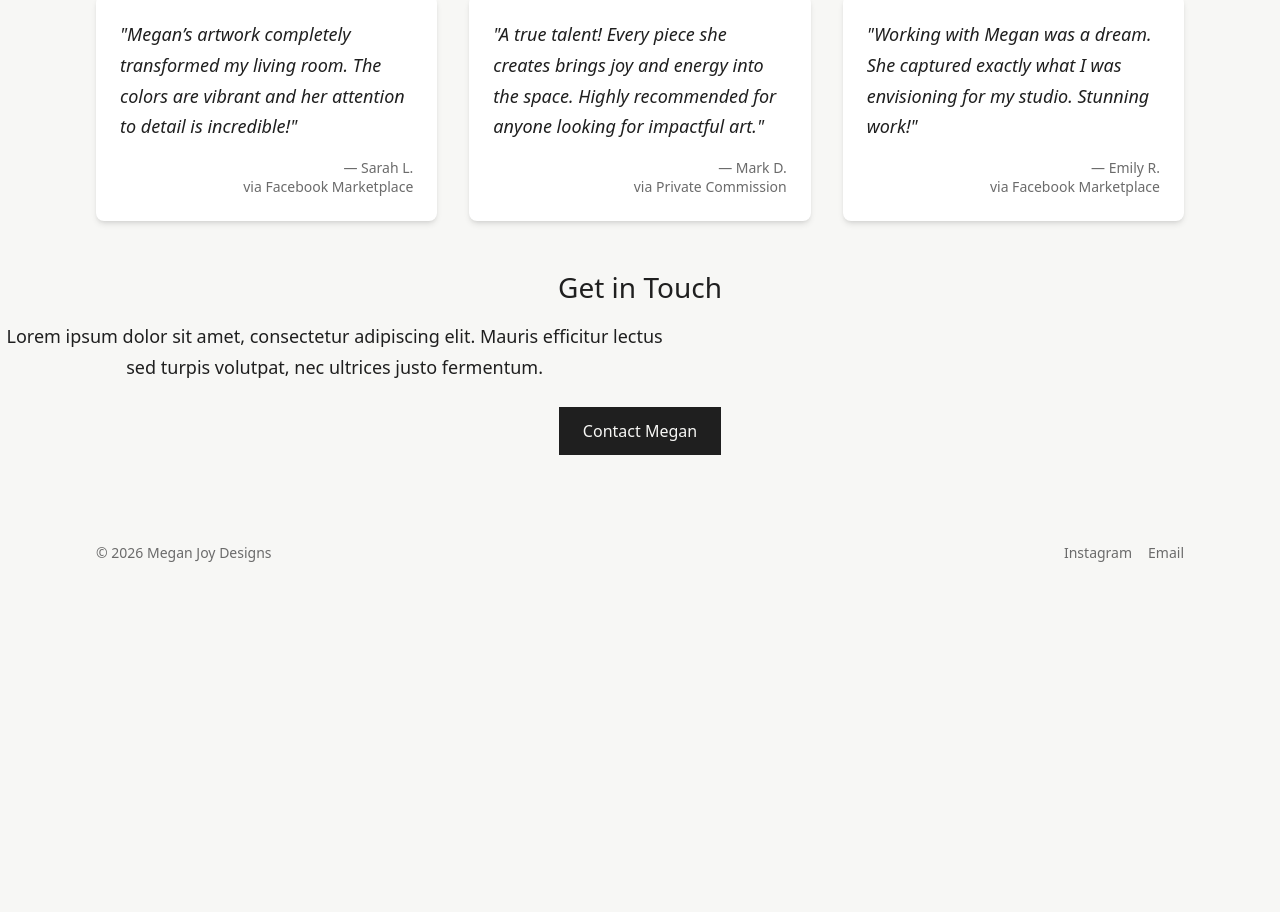
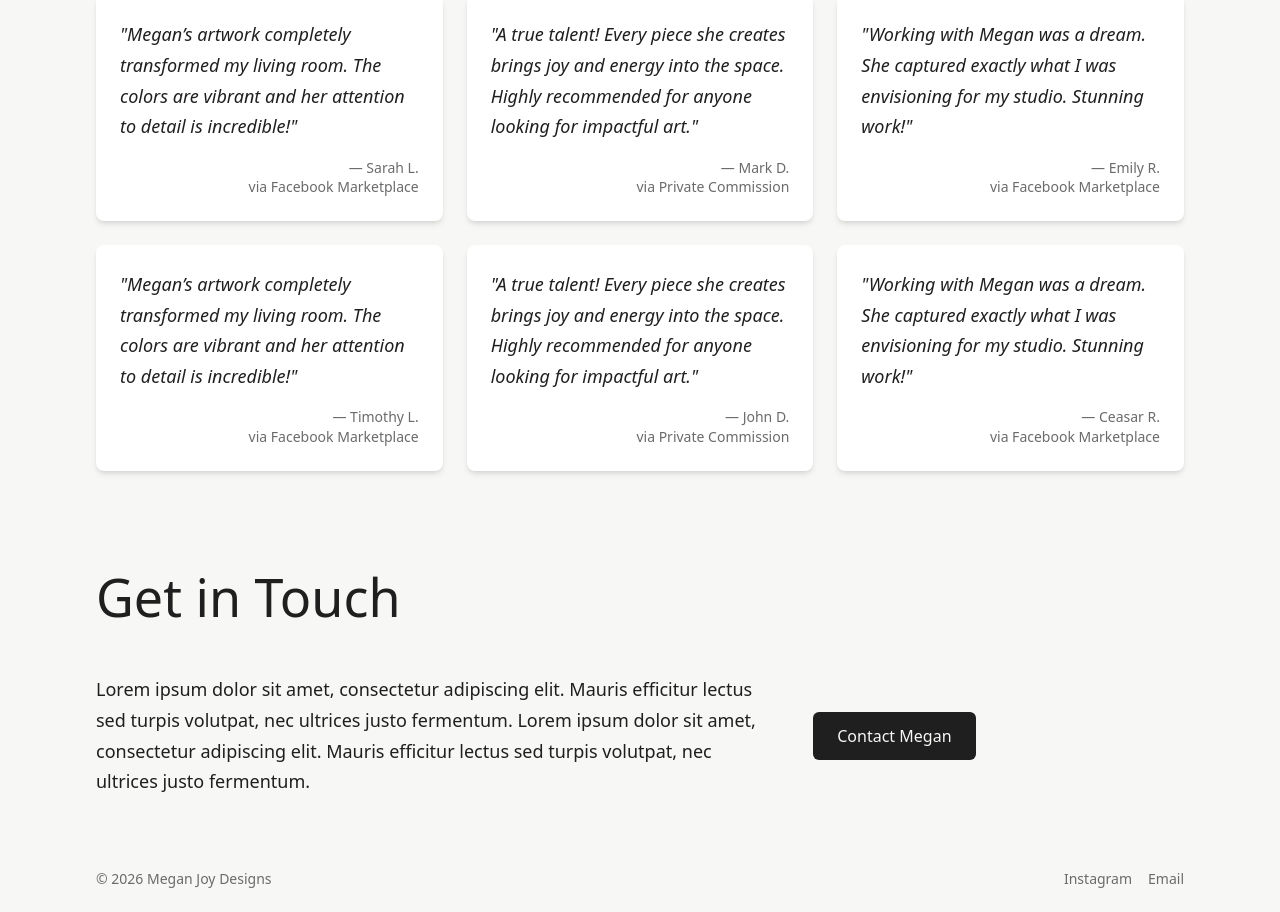
Before and after one commit to casonbrinson-2021/portfolio-showcase-website, a Next.js app: page / in a window 1280 px wide. Shown: the part 1369-2281 px from the top of the page. Before the commit the page ends 1955 px from the top, so only its background shows below. Built offline with nearby package versions, Linux system fonts and the light colour scheme.

Commit message:
did a lot of responsive design work and gallery work

```diff
--- /dev/null
+++ b/app/gallery/page.tsx
@@ -0,0 +1,27 @@
+import GalleryImage from "@/components/GalleryImage";
+
+// List your gallery images here
+const galleryImages = [
+    { slug: "art-1", src: "/art-1.jpeg", alt: "Artwork 1" },
+    { slug: "art-2", src: "/art-2.jpeg", alt: "Artwork 2" },
+    { slug: "art-3", src: "/art-3.jpeg", alt: "Artwork 3" },
+    { slug: "art-4", src: "/art-4.jpeg", alt: "Artwork 4" },
+    { slug: "art-5", src: "/art-5.jpeg", alt: "Artwork 5" },
+];
+
+export default function GalleryPage() {
+    return (
+        <section className="w-full max-w-[2560px] mx-auto py-12 px-24">
+            <div className="grid grid-cols-1 md:grid-cols-2 4xl:grid-cols-3 gap-24">
+                {galleryImages.map((image, index) => (
+                    <GalleryImage
+                        key={index}
+                        src={image.src}
+                        alt={image.alt}
+                        slug={image.slug}
+                    />
+                ))}
+            </div>
+        </section>
+    );
+}
--- a/app/layout.tsx
+++ b/app/layout.tsx
@@ -14,7 +14,7 @@ export default function RootLayout({
 }) {
     return (
         <html lang="en">
-            <body className="antialiased min-h-screen flex flex-col max-w-[1440px] mx-auto">
+            <body className="antialiased min-h-screen flex flex-col">
                 <Header />
                 <main className="flex-1">{children}</main>
                 <Footer />
--- a/app/page.tsx
+++ b/app/page.tsx
@@ -1,12 +1,13 @@
 import Image from "next/image";
 import RotatingArtwork from "@/components/ImageRotator";
+import Link from "next/link";
 
 //TODO:
 // After everything is all polished come back and work on performance like
 // maybe we dont need all the images loaded or even showing if th euser is
 // at the top of the web page
 
-export default function Home() {
+export default function HomePage() {
     return (
         <>
             {/* Hero Image Section */}
@@ -16,7 +17,9 @@ export default function Home() {
                         src="/hero-1.jpeg"
                         alt="Hero Artwork 1"
                         width={2154}
-                        height={1723}
+                        height={3750}
+                        sizes="50vw"
+                        className="w-full h-auto"
                         priority
                     />
                 </div>
@@ -25,15 +28,18 @@ export default function Home() {
                     <Image
                         src="/hero-2.jpeg"
                         alt="Hero Artwork 1"
-                        width={1064}
-                        height={851}
+                        width={2154}
+                        height={3750}
+                        sizes="50vw"
+                        className="w-full h-auto"
                         priority
                     />
                 </div>
             </section>
 
             {/* Info section */}
-            <section className="w-full py-12 px-24 flex justify-between gap-12">
+            {/* Make the title above the other two elements */}
+            <section className="w-full py-12 px-24 flex justify-between gap-12 max-w-[2560px]">
                 <div className="w-1/2 flex flex-col gap-6">
                     <h1 className="text-heading">Art that Brings Joy</h1>
                     <p className="text-paragraph">
@@ -71,10 +77,11 @@ export default function Home() {
             </section>
 
             {/* Testimonials */}
-            <section className="w-full py-12 px-24 flex flex-col gap-12">
+            {/* TODO: instead of just hiding three of them for mobile, make it a side scroll like chat gpt said */}
+            <section className="w-full py-12 px-24 flex flex-col gap-12 max-w-[2560px]">
                 <h2 className="text-heading">What People Are Saying</h2>
 
-                <div className="flex flex-col md:flex-row gap-8 justify-center">
+                <div className="grid grid-cols-1 md:grid-cols-2 lg:grid-cols-3 gap-6">
                     {/* Testimonial 1 */}
                     <div className="flex-1 bg-white shadow-md rounded-lg p-6">
                         <p className="text-paragraph italic">
@@ -82,6 +89,7 @@ export default function Home() {
                             room. The colors are vibrant and her attention to
                             detail is incredible!"
                         </p>
+                        <div>
                             <span className="text-caption mt-4 block text-right">
                                 — Sarah L.
                             </span>
@@ -89,15 +97,16 @@ export default function Home() {
                                 via Facebook Marketplace
                             </span>
                         </div>
+                    </div>
 
                     {/* Testimonial 2 */}
-                    {/* TODO: Make it so that the cards are always formatted the same (position of things) */}
                     <div className="flex-1 bg-white shadow-md rounded-lg p-6">
                         <p className="text-paragraph italic">
                             "A true talent! Every piece she creates brings joy
                             and energy into the space. Highly recommended for
                             anyone looking for impactful art."
                         </p>
+                        <div>
                             <span className="text-caption mt-4 block text-right">
                                 — Mark D.
                             </span>
@@ -105,14 +114,16 @@ export default function Home() {
                                 via Private Commission
                             </span>
                         </div>
+                    </div>
 
                     {/* Testimonial 3 */}
-                    <div className="flex-1 bg-white shadow-md rounded-lg p-6">
+                    <div className="flex-1 bg-white shadow-md rounded-lg p-6 flex flex-col justify-between">
                         <p className="text-paragraph italic">
                             "Working with Megan was a dream. She captured
                             exactly what I was envisioning for my studio.
                             Stunning work!"
                         </p>
+                        <div>
                             <span className="text-caption mt-4 block text-right">
                                 — Emily R.
                             </span>
@@ -121,19 +132,78 @@ export default function Home() {
                             </span>
                         </div>
                     </div>
+
+                    {/* Testimonial 4 */}
+                    <div className="hidden md:block flex-1 bg-white shadow-md rounded-lg p-6">
+                        <p className="text-paragraph italic">
+                            "Megan’s artwork completely transformed my living
+                            room. The colors are vibrant and her attention to
+                            detail is incredible!"
+                        </p>
+                        <div>
+                            <span className="text-caption mt-4 block text-right">
+                                — Timothy L.
+                            </span>
+                            <span className="text-caption block text-right text-muted">
+                                via Facebook Marketplace
+                            </span>
+                        </div>
+                    </div>
+
+                    {/* Testimonial 5 */}
+                    <div className="hidden md:block flex-1 bg-white shadow-md rounded-lg p-6">
+                        <p className="text-paragraph italic">
+                            "A true talent! Every piece she creates brings joy
+                            and energy into the space. Highly recommended for
+                            anyone looking for impactful art."
+                        </p>
+                        <div>
+                            <span className="text-caption mt-4 block text-right">
+                                — John D.
+                            </span>
+                            <span className="text-caption block text-right text-muted">
+                                via Private Commission
+                            </span>
+                        </div>
+                    </div>
+
+                    {/* Testimonial 6 */}
+                    <div className="hidden md:block flex-1 bg-white shadow-md rounded-lg p-6 flex flex-col justify-between">
+                        <p className="text-paragraph italic">
+                            "Working with Megan was a dream. She captured
+                            exactly what I was envisioning for my studio.
+                            Stunning work!"
+                        </p>
+                        <div>
+                            <span className="text-caption mt-4 block text-right">
+                                — Ceasar R.
+                            </span>
+                            <span className="text-caption block text-right text-muted">
+                                via Facebook Marketplace
+                            </span>
+                        </div>
+                    </div>
+                </div>
             </section>
 
             {/* Contact / Call to Action */}
-            <section className="text-center mb-16">
-                <h2 className="text-subheading mb-4">Get in Touch</h2>
-                <p className="text-paragraph mb-6">
+            <section className="w-full py-12 px-24 flex flex-col gap-12 ">
+                <h2 className="text-heading">Get in Touch</h2>
+                <div className="flex items-center gap-12">
+                    <p className="text-paragraph w-full">
                         Lorem ipsum dolor sit amet, consectetur adipiscing elit.
-                    Mauris efficitur lectus sed turpis volutpat, nec ultrices
-                    justo fermentum.
+                        Mauris efficitur lectus sed turpis volutpat, nec
+                        ultrices justo fermentum. Lorem ipsum dolor sit amet,
+                        consectetur adipiscing elit. Mauris efficitur lectus sed
+                        turpis volutpat, nec ultrices justo fermentum.
                     </p>
-                <button className="px-6 py-3 bg-foreground text-background hover:opacity-80 transition-opacity">
+                    <Link
+                        href="/contact"
+                        className="px-6 py-3 bg-foreground text-background hover:opacity-80 transition-opacity rounded-md cursor-pointer"
+                    >
                         Contact Megan
-                </button>
+                    </Link>
+                </div>
             </section>
         </>
     );
--- /dev/null
+++ b/components/GalleryImage.tsx
@@ -0,0 +1,28 @@
+"use client";
+
+import Image from "next/image";
+import { useRouter } from "next/navigation";
+
+type GalleryImageProps = {
+    src: string;
+    slug: string;
+    alt?: string;
+};
+
+export default function GalleryImage({ src, alt, slug }: GalleryImageProps) {
+    const router = useRouter();
+    return (
+        <div
+            className="relative w-full cursor-pointer overflow-hidden rounded-lg"
+            onClick={() => router.push(`/gallery/${slug}`)}
+        >
+            <Image
+                src={src}
+                alt={alt ?? "Artwork"}
+                width={1200}
+                height={1200}
+                className="w-full h-auto object-cover rounded-lg"
+            />
+        </div>
+    );
+}
--- a/components/Header.tsx
+++ b/components/Header.tsx
@@ -10,7 +10,7 @@ export default function Header() {
 
                 <div className="flex gap-6">
                     <Link
-                        href="#"
+                        href="/gallery"
                         className="text-caption hover:opacity-60 transition-opacity"
                     >
                         Gallery
```
Also changed, not shown: app/gallery/[slug]/page.tsx (added, +39 -0 lines). Lines whose indentation alone changed are shown as unchanged.
